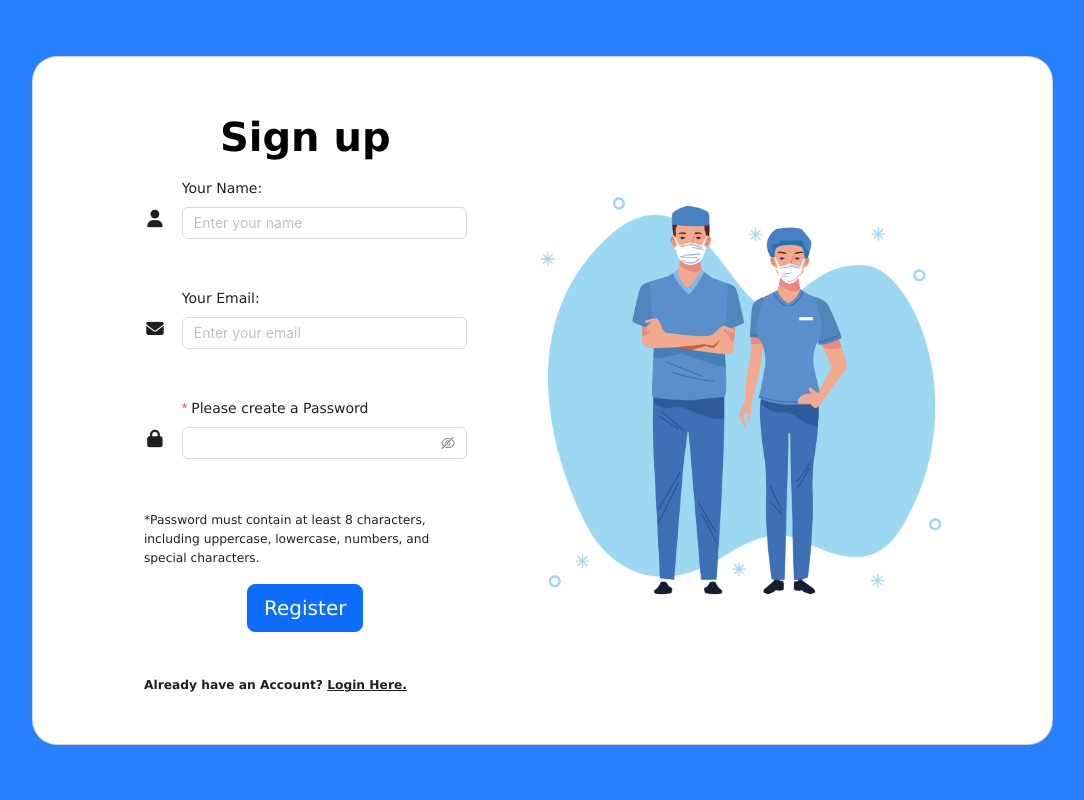
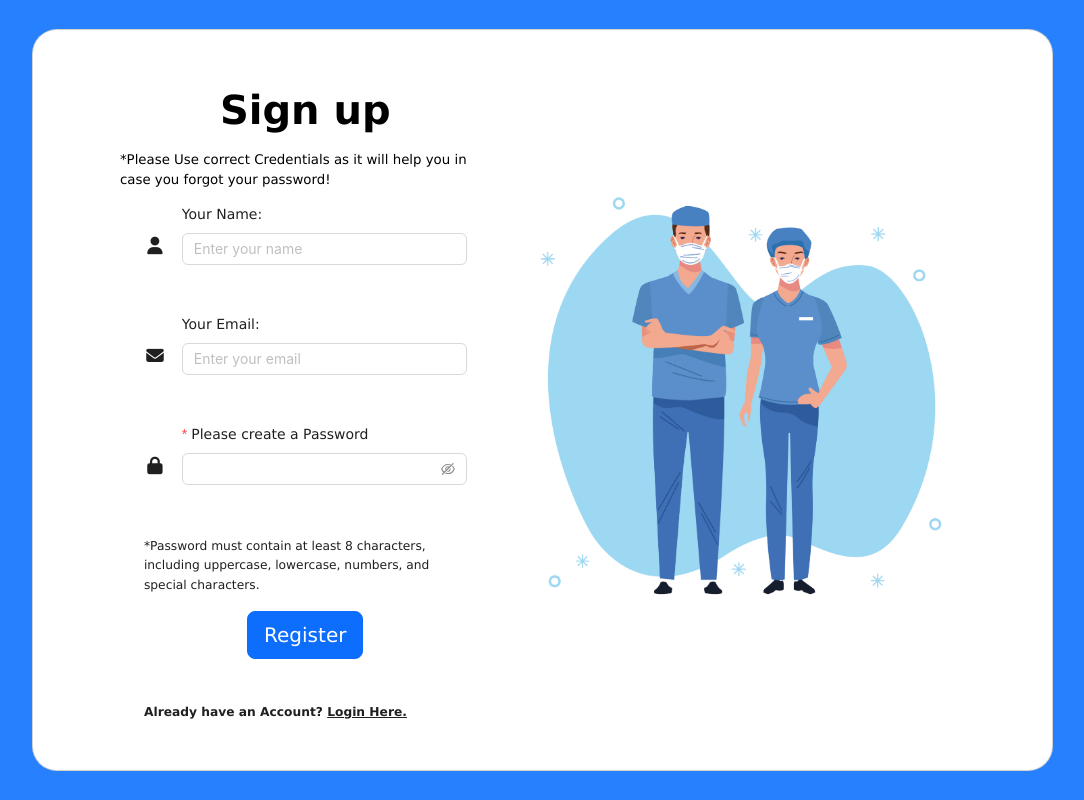
Before and after one commit to JassiSingh08/MeddyBuddy-MERN-APP, a React (Create React App) app: page /register in a window 1280 px wide. Shown: the whole page, without its empty margins (98-1182 px from the left). Built offline with nearby package versions, Linux system fonts and the light colour scheme.

Commit message:
minor UI additions

```diff
--- a/src/pages/Doctor/DoctorAppointment.js
+++ b/src/pages/Doctor/DoctorAppointment.js
@@ -196,7 +196,7 @@ const DoctorAppointment = () => {
       title: "Patient's Name",
       dataIndex: "userInfo",
       responsive: ["sm"],
-      render: (text, record) => <span>{record.userInfo.name}</span>,
+      render: (text, record) => <span>{record.userInfo?.name}</span>,
     },
     {
       title: "Date & Time",
--- a/src/pages/Login.js
+++ b/src/pages/Login.js
@@ -79,7 +79,7 @@ const Login = () => {
                 <div className="row justify-content-center">
                   <div className="col-md-12 col-lg-8 col-xl-7 order-2 order-lg-1">
                     <p className="text-center h1 fw-bold mb-5 mx-1 mx-md-4 mt-4">
-                      Log In to Continue
+                      Log In to Continue..
                     </p>
 
                     <Form
--- a/src/pages/Register.js
+++ b/src/pages/Register.js
@@ -91,6 +91,9 @@ const Register = () => {
                       <p className="text-center h1 fw-bold mb-3 mx-1 mx-md-4 mt-2">
                         Sign up
                       </p>
+                      <div>
+                          <p style={{fontSize:"smaller"}}>*Please Use correct Credentials as it will help you in case you forgot your password! </p>
+                        </div>
 
                       <Form
                         layout="vertical"
```
